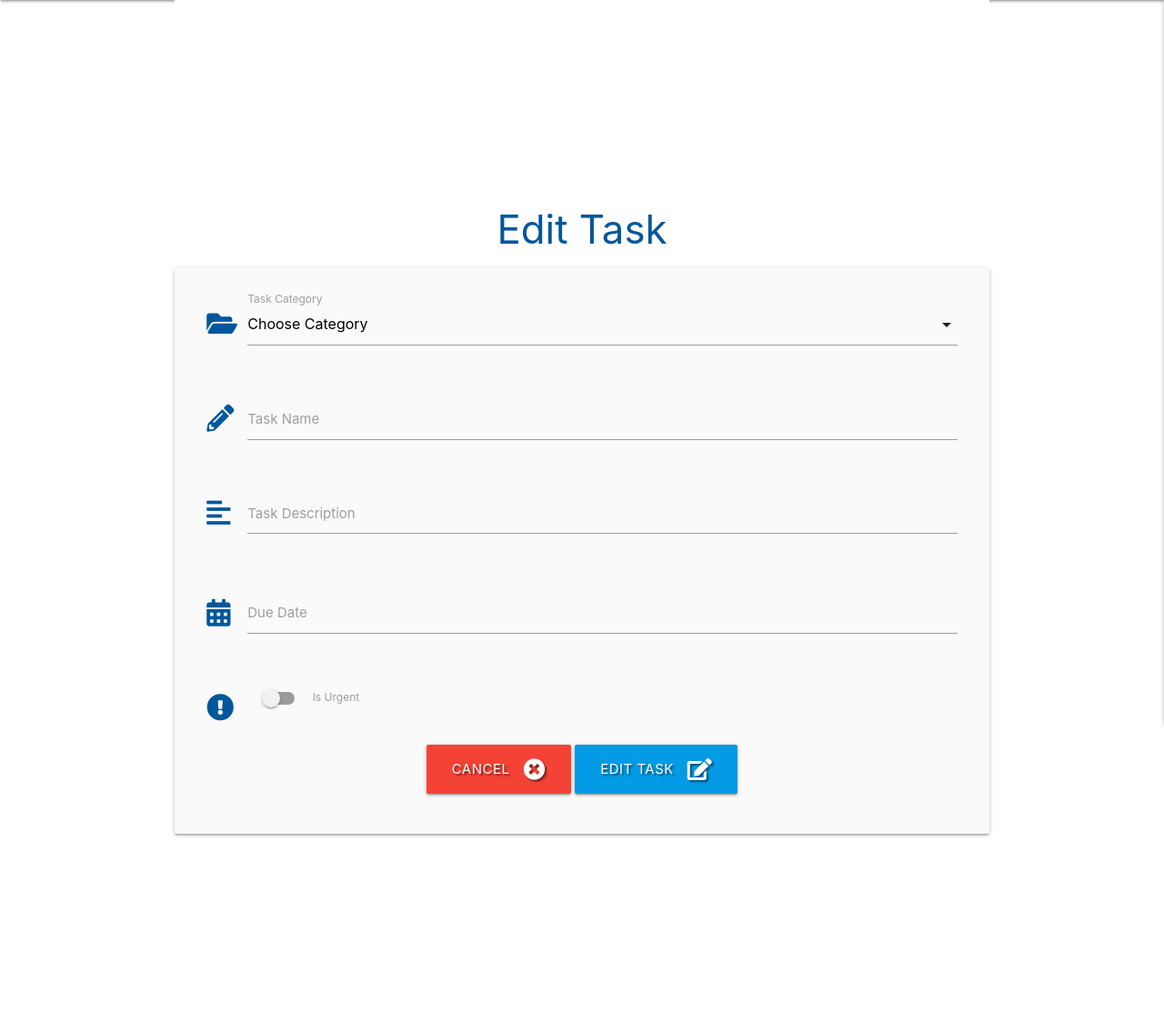
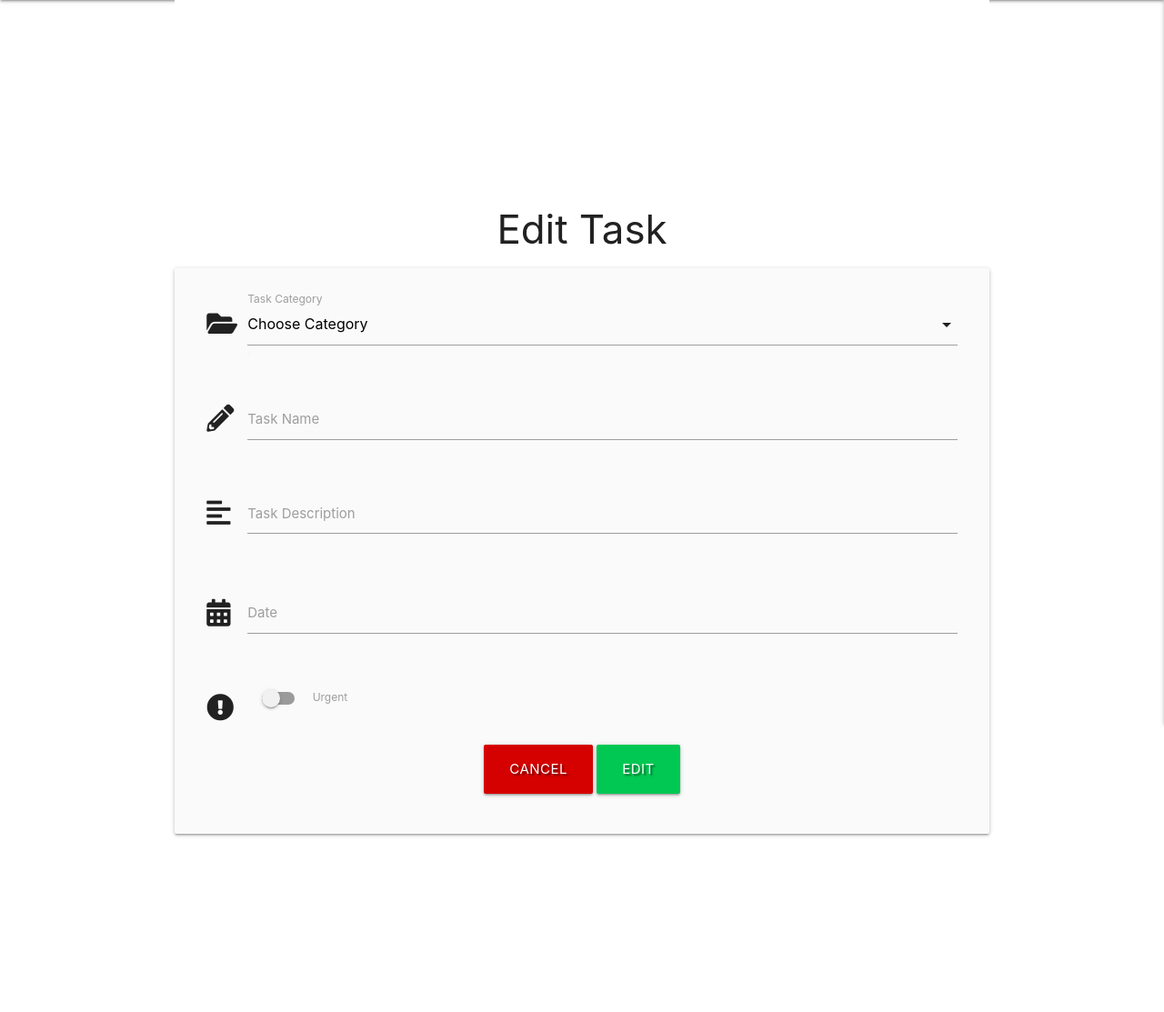
Before and after one commit to AngelArgirov/My-third-project-msp3, a Flask app: template templates/edit_task.html in a window 1280 px wide. Shown: the part 64-1177 px from the top of the page at 91% size. Run offline with Flask 2, Linux system fonts and the light colour scheme; the template is opened without the code that fills it, so the values that code supplies are empty; some libraries are stand-ins or nearby versions.

Commit message:
Update edit_task.html

```diff
--- a/templates/edit_task.html
+++ b/templates/edit_task.html
@@ -1,14 +1,14 @@
 {% extends "base.html" %}
 {% block content %}
 
-    <h3 class="light-blue-text text-darken-4 center-align">Edit Task</h3>
+    <h3 class="grey-text text-darken-4 center-align">Edit Task</h3>
 
     <div class="row card-panel grey lighten-5">
         <form class="col s12" method="POST" action="{{ url_for('edit_task', task_id=task._id) }}">
             <!-- category selection -->
 			<div class="row">
 				<div class="input-field col s12">
-                    <i class="fas fa-folder-open prefix light-blue-text text-darken-4"></i>
+                    <i class="fas fa-folder-open prefix grey-text text-darken-4"></i>
 					<select id="category_name" name="category_name" class="validate" required>
                         <option value="" disabled>Choose Category</option>
                         {% for category in categories %}
@@ -25,7 +25,7 @@
             <!-- task name -->
             <div class="row">
                 <div class="input-field col s12">
-                    <i class="fas fa-pencil-alt prefix light-blue-text text-darken-4"></i>
+                    <i class="fas fa-pencil-alt prefix grey-text text-darken-4"></i>
                     <input id="task_name" name="task_name" minlength="5" maxlength="50"
                         value="{{ task.task_name }}" type="text" class="validate" required>
                     <label for="task_name">Task Name</label>
@@ -34,7 +34,7 @@
             <!-- task description -->
             <div class="row">
                 <div class="input-field col s12">
-                    <i class="fas fa-align-left prefix light-blue-text text-darken-4"></i>
+                    <i class="fas fa-align-left prefix grey-text text-darken-4"></i>
                     <textarea id="task_description" name="task_description" minlength="5"
                         maxlength="200" class="materialize-textarea validate" required>
                         {{- task.task_description -}}
@@ -45,17 +45,17 @@
             <!-- due date picker -->
             <div class="row">
                 <div class="input-field col s12">
-                    <i class="fas fa-calendar-alt prefix light-blue-text text-darken-4"></i>
+                    <i class="fas fa-calendar-alt prefix grey-text text-darken-4"></i>
                     <input id="due_date" name="due_date" type="text"
                         value="{{ task.due_date }}" class="datepicker validate" required>
-                    <label for="due_date">Due Date</label>
+                    <label for="due_date">Date</label>
                 </div>
             </div>
             <!-- is urgent toggle -->
 			<div class="row">
 				<div class="input-field col s12">
 					<div class="switch">
-                        <i class="fas fa-exclamation-circle prefix light-blue-text text-darken-4"></i>
+                        <i class="fas fa-exclamation-circle prefix grey-text text-darken-4"></i>
 						<label for="is_urgent">
                             {% if task.is_urgent == "on" %}
                                 <input type="checkbox" id="is_urgent" name="is_urgent" checked>
@@ -63,7 +63,7 @@
                                 <input type="checkbox" id="is_urgent" name="is_urgent">
                             {% endif %}
                             <span class="lever"></span>
-                            Is Urgent
+                            Urgent
                         </label>
 					</div>
 				</div>
@@ -72,11 +72,11 @@
             <div class="row">
                 <div class="col s12 center-align">
                     <!-- cancel button -->
-                    <a href="{{ url_for('get_tasks') }}" class="btn-large red text-shadow">
-                        Cancel <i class="fas fa-times-circle right"></i>
+                    <a href="{{ url_for('get_tasks') }}" class="btn-large red accent-4 text-shadow">
+                        Cancel</i>
                     </a>
-                    <button type="submit" class="btn-large light-blue darken-1 text-shadow">
-                        Edit Task <i class="fas fa-edit right"></i>
+                    <button type="submit" class="btn-large green accent-4 text-shadow">
+                        Edit</i>
                     </button>
                 </div>
             </div>
```
